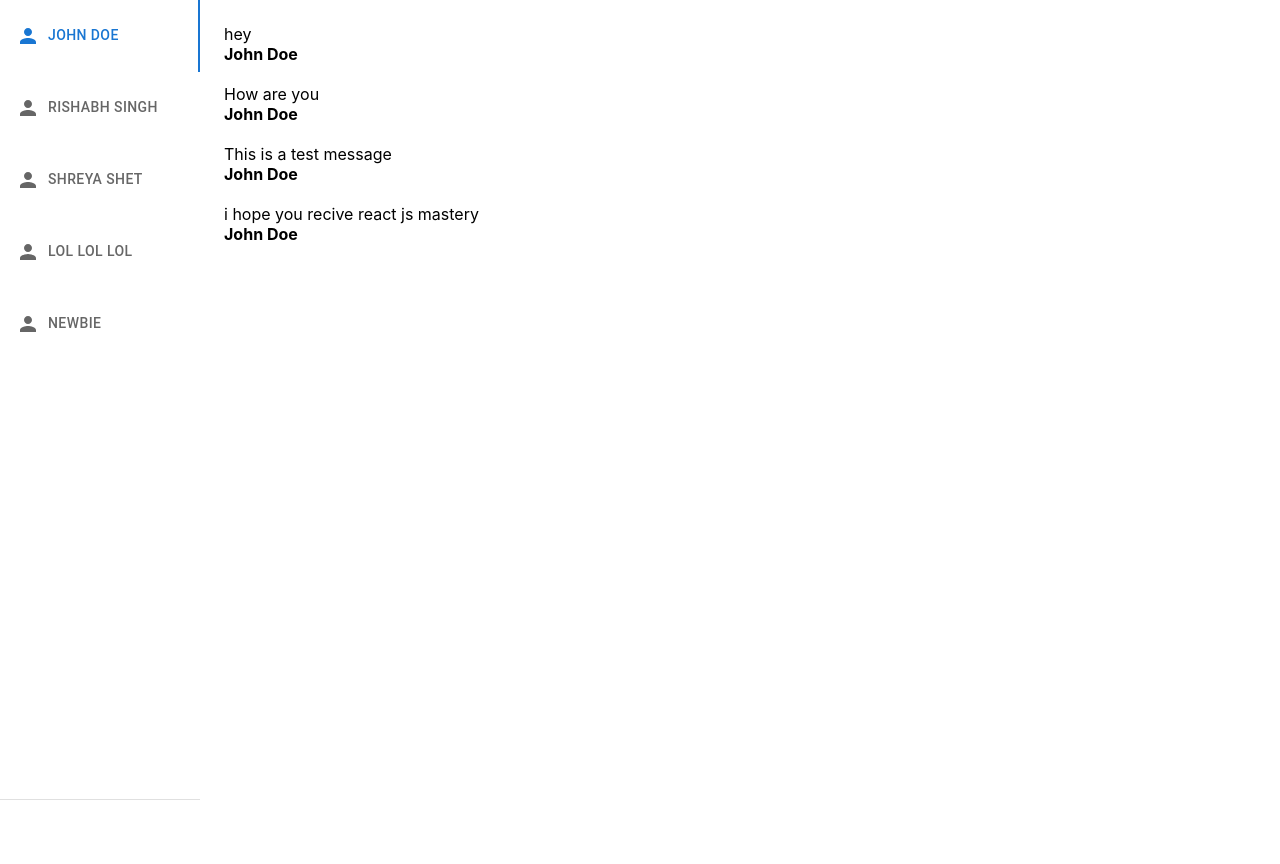
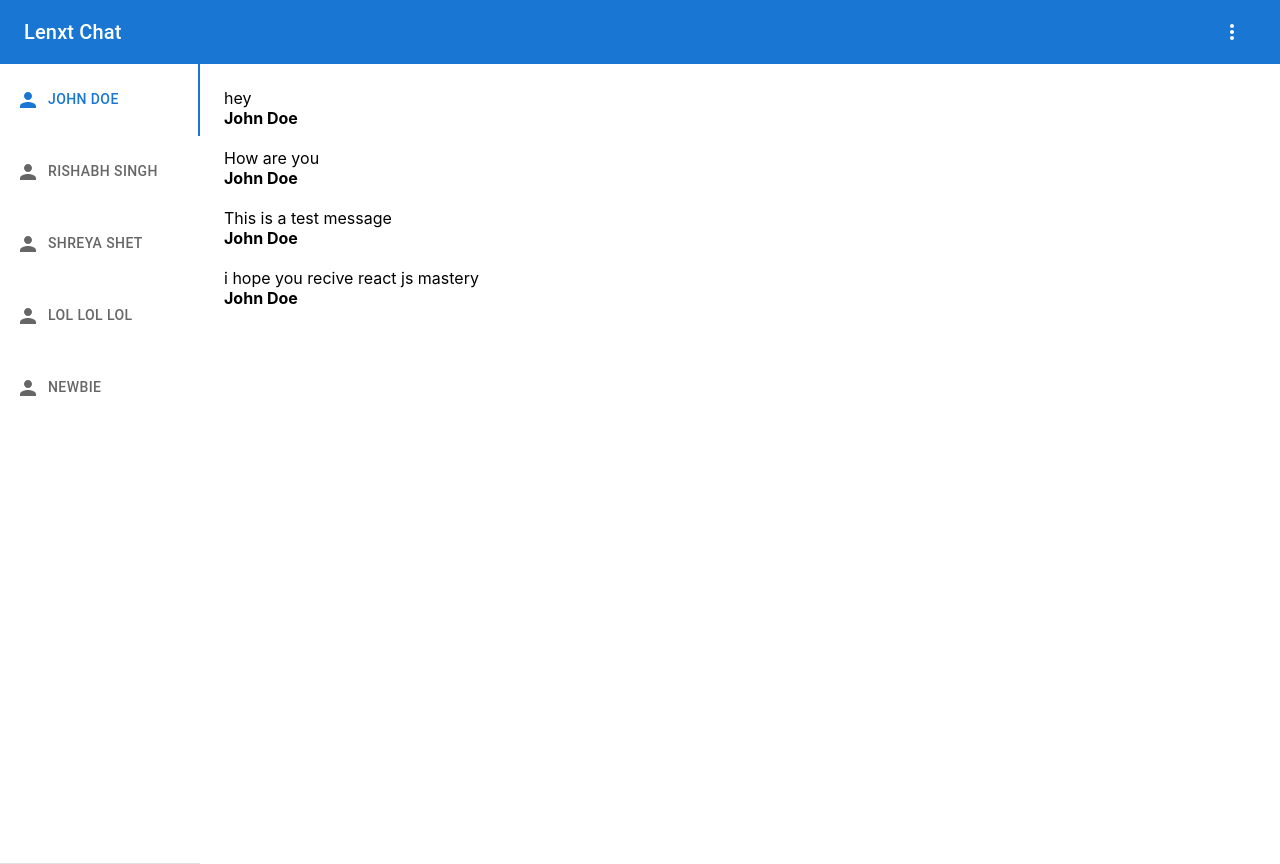
Before and after one commit to shreyaaashet/test-tabs, a React (Create React App) app: page / in a window 1280 px wide. Before the commit the page ends 800 px from the top, so only its background shows below. Built offline with nearby package versions, Linux system fonts and the light colour scheme.

Commit message:
style: add app bar layout

```diff
--- a/src/App.js
+++ b/src/App.js
@@ -6,6 +6,7 @@ import TabList from "@mui/lab/TabList";
 import TabPanel from "@mui/lab/TabPanel";
 import PersonIcon from "@mui/icons-material/Person";
 import Chats from "./components/Chats";
+import Navbar from "./components/Navbar";
 
 const App = React.memo(() => {
   const myId = "10";
@@ -138,7 +139,9 @@ const App = React.memo(() => {
   };
 
   return (
-    <Box
+   <Box>
+     <Navbar/>
+      <Box
       sx={{
         flexGrow: 1,
         bgcolor: "background.paper",
@@ -190,6 +193,7 @@ const App = React.memo(() => {
           })}
       </TabContext>
     </Box>
+   </Box>
   );
 });
 
--- /dev/null
+++ b/src/components/Navbar/index.js
@@ -0,0 +1,64 @@
+import React, { useState } from "react";
+import AppBar from "@mui/material/AppBar";
+import Box from "@mui/material/Box";
+import Toolbar from "@mui/material/Toolbar";
+import Typography from "@mui/material/Typography";
+import IconButton from "@mui/material/IconButton";
+import ThreeDotIcon from "@mui/icons-material/MoreVert";
+import MenuItem from "@mui/material/MenuItem";
+import Menu from "@mui/material/Menu";
+
+export default function Navbar() {
+  const [auth, setAuth] = useState(true);
+  const [anchorEl, setAnchorEl] = React.useState(null);
+
+  const handleMenu = (event) => {
+    setAnchorEl(event.currentTarget);
+  };
+
+  const handleClose = () => {
+    setAnchorEl(null);
+  };
+
+  return (
+    <Box sx={{ flexGrow: 1 }}>
+      <AppBar position='static'>
+        <Toolbar>
+          <Typography variant='h6' component='div' sx={{ flexGrow: 1 }}>
+            Lenxt Chat
+          </Typography>
+          <div>
+            <IconButton
+              size='large'
+              aria-label='account of current user'
+              aria-controls='menu-appbar'
+              aria-haspopup='true'
+              onClick={handleMenu}
+              color='inherit'
+            >
+              <ThreeDotIcon />
+            </IconButton>
+            <Menu
+              id='menu-appbar'
+              anchorEl={anchorEl}
+              anchorOrigin={{
+                vertical: "top",
+                horizontal: "right",
+              }}
+              keepMounted
+              transformOrigin={{
+                vertical: "top",
+                horizontal: "right",
+              }}
+              open={Boolean(anchorEl)}
+              onClose={handleClose}
+            >
+              <MenuItem onClick={handleClose}>Profile</MenuItem>
+              <MenuItem onClick={handleClose}>My account</MenuItem>
+            </Menu>
+          </div>
+        </Toolbar>
+      </AppBar>
+    </Box>
+  );
+}
```
